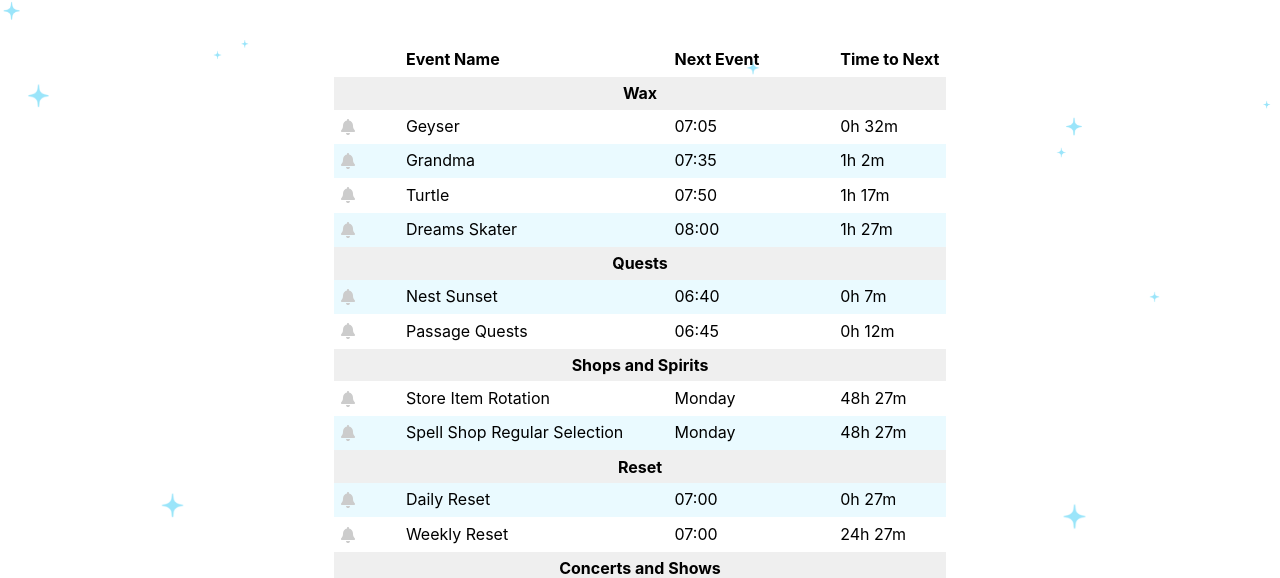
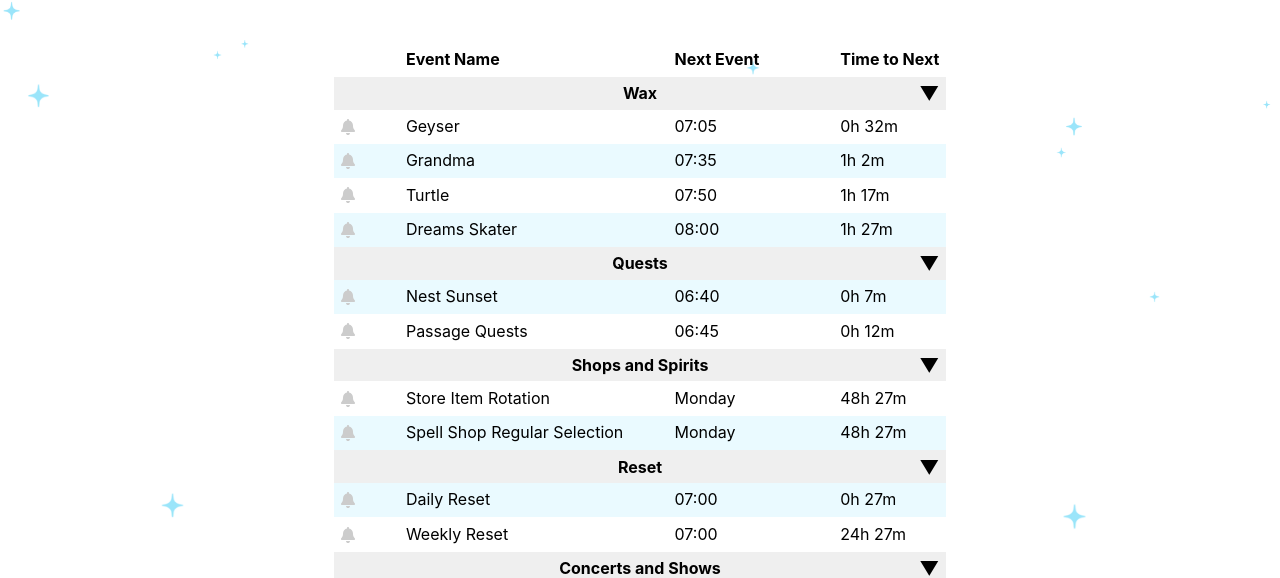
Before and after one commit to cmstead/sky-clock, a React (Create React App) app: page / in a window 1280 px wide. Shown: the part 229-807 px from the top of the page. Built offline with nearby package versions, Linux system fonts and the light colour scheme.

Commit message:
Made groups collapsable and tried to make it seemless

```diff
--- a/src/components/events/Events.css
+++ b/src/components/events/Events.css
@@ -1,10 +1,15 @@
 .events-table {
     text-align: center;
-    padding-top: 1.6em
+    padding-top: 1.6em;
 }
 
 #events {
+    table-layout: fixed;
     margin: 0 auto;
+    border-collapse: collapse;
+    width: auto;
+    max-width: 800px;
+    min-width: 600px;
 }
 
 .events-table table {
@@ -15,14 +20,15 @@ th, td {
     text-align: left;
     margin: 0;
     padding: 0.4em;
-
+    white-space: nowrap;
+    overflow: hidden;
+    text-overflow: ellipsis;
 }
 
 td + td, th + th {
     padding-left: 2.8em;
     padding-bottom: 0.5em;
 }
-
 
 tbody tr:nth-child(2n) {
     background-color: var(--color-tr-even);
@@ -44,3 +50,23 @@ tr.heading td {
     text-align: center;
     font-weight: bold;
 }
+
+.group-heading-container {
+    display: flex;
+    align-items: center;
+    justify-content: center;
+    position: relative;
+}
+
+.group-heading-container .group-text {
+    text-align: center;
+    margin-right: auto;
+    margin-left: auto;
+}
+
+.group-heading-container .arrow {
+    position: absolute;
+    right: 0;
+    font-size: 1.2em;
+    padding-left: 10px;
+}
--- a/src/components/events/Events.js
+++ b/src/components/events/Events.js
@@ -1,10 +1,24 @@
 import Event from "./Event";
 import "./Events.css";
 import GroupHeading from "./GroupHeading";
+import getSortedAndGroupedEventData from "./getSortedAndGroupedEventData";
+import { useState } from "react";
 
-import getSortedAndGroupedEventData from "./getSortedAndGroupedEventData";
+export default function Events({ currentDate }) {
+    const [collapsedGroups, setCollapsedGroups] = useState(new Set());
 
-export default function render({ currentDate }) {
+    // Toggle collapse/expand for a group
+    const toggleGroupCollapse = (groupKey) => {
+        setCollapsedGroups((prev) => {
+            const newCollapsedGroups = new Set(prev);
+            if (newCollapsedGroups.has(groupKey)) {
+                newCollapsedGroups.delete(groupKey); // Expand the group
+            } else {
+                newCollapsedGroups.add(groupKey); // Collapse the group
+            }
+            return newCollapsedGroups;
+        });
+    };
 
     function isGroupRecord(eventRecord) {
         return eventRecord.group !== undefined;
@@ -25,17 +39,21 @@ export default function render({ currentDate }) {
                     {
                         getSortedAndGroupedEventData(currentDate)
                             .map((eventData, index) =>
-                                isGroupRecord(eventData)
-                                    ? <GroupHeading
+                                isGroupRecord(eventData) ? (
+                                    <GroupHeading
                                         eventData={eventData}
-                                        key={`group-${eventData.group}`}></GroupHeading>
-                                    : eventData.showInClock() ?
-                                        <Event
-                                            eventData={eventData}
-                                            currentDate={currentDate}
-                                            key={eventData.key}></Event>
-                                        : '')
-
+                                        key={`group-${eventData.group}`}
+                                        isCollapsed={collapsedGroups.has(eventData.group)}
+                                        onToggle={() => toggleGroupCollapse(eventData.group)}
+                                    />
+                                ) : !collapsedGroups.has(eventData.type.name) && eventData.showInClock() ? (
+                                    <Event
+                                        eventData={eventData}
+                                        currentDate={currentDate}
+                                        key={eventData.key}
+                                    />
+                                ) : null
+                            )
                     }
                     <tr className="heading">
                         <td colSpan="4">
--- a/src/components/events/GroupHeading.js
+++ b/src/components/events/GroupHeading.js
@@ -1,7 +1,12 @@
-export default function GroupHeading({ eventData }) {
+export default function GroupHeading({ eventData, isCollapsed, onToggle }) {
     return (
         <tr className="heading" key={eventData.group}>
-            <td colSpan="4">{eventData.group}</td>
+            <td colSpan="4" onClick={onToggle} style={{ cursor: "pointer" }}>
+                <div className="group-heading-container">
+                    <span className="group-text">{eventData.group}</span>
+                    <span className="arrow">{isCollapsed ? "▶" : "▼"}</span>
+                </div>
+            </td>
         </tr>
-    )
+    );
 }
```
